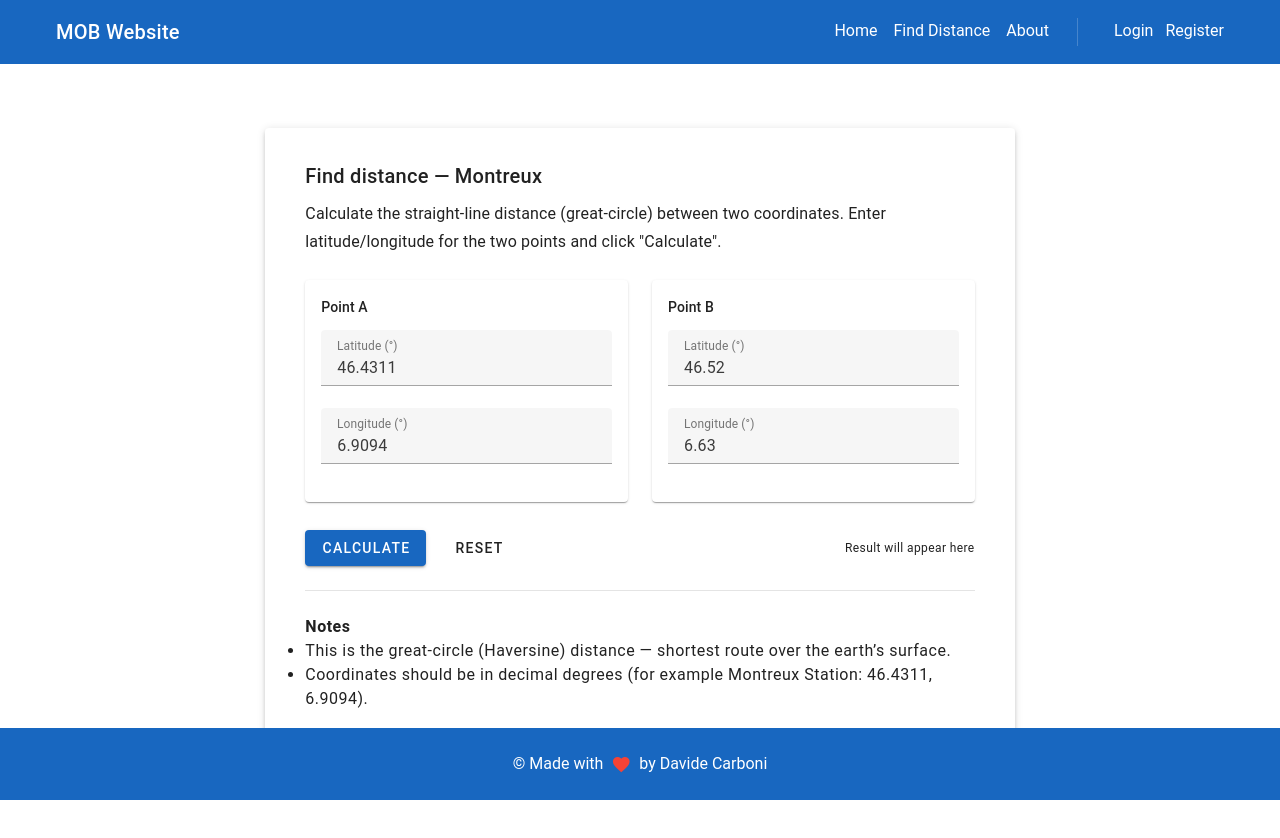
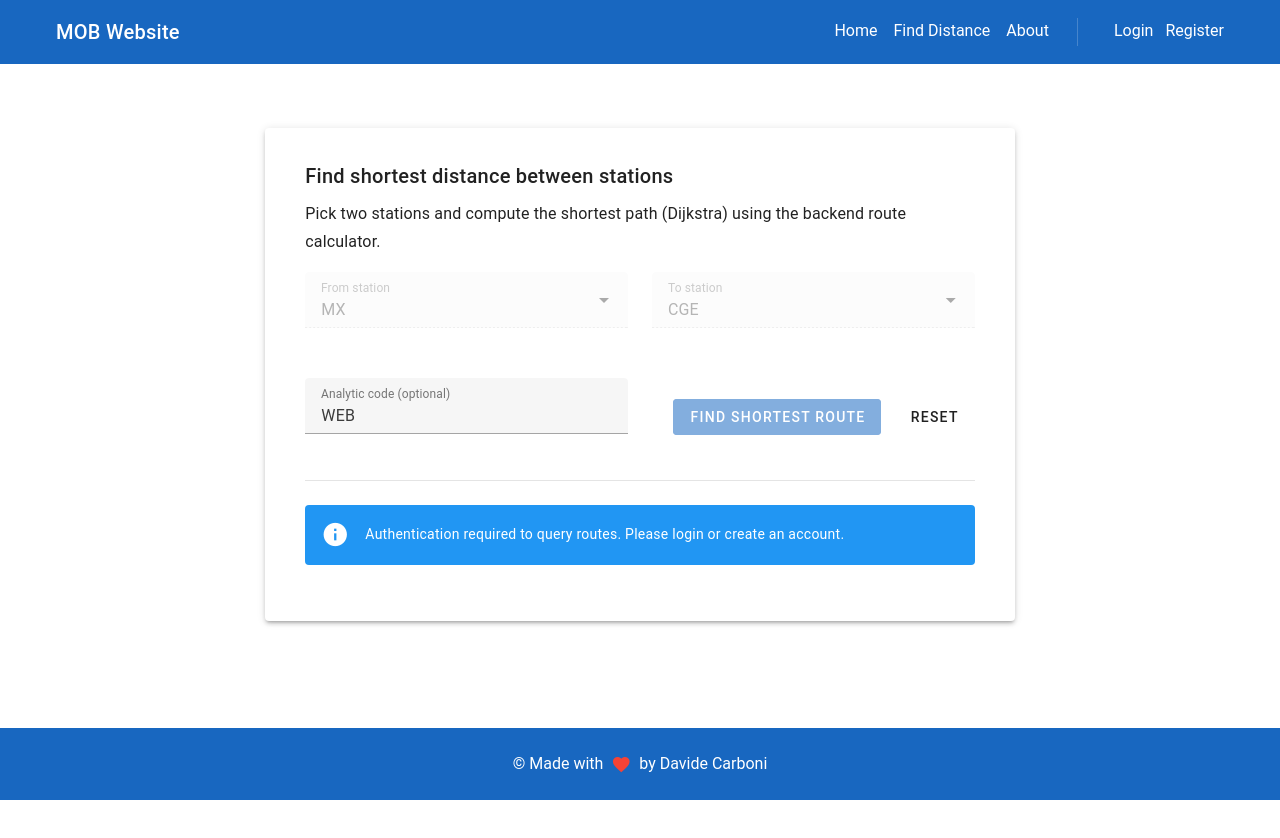
Before and after one commit to CarboniDavide/mob_montreaux, a Nuxt app in the folder frontend/: page /find-distance in a window 1280 px wide. Shown: the top 838 px of the page. After the commit the page ends 800 px from the top, so only its background shows below. Built offline with nearby package versions, Linux system fonts and the light colour scheme.

Commit message:
added a working Dijkstra-based route finder in the frontend

```diff
--- a/frontend/pages/find-distance.vue
+++ b/frontend/pages/find-distance.vue
@@ -3,52 +3,86 @@
 		<v-row justify="center">
 			<v-col cols="12" md="8">
 				<v-card elevation="3" class="pa-6">
-					<v-card-title class="text-h6">Find distance — Montreux</v-card-title>
+					<v-card-title class="text-h6">Find shortest distance between stations</v-card-title>
 
 					<v-card-text>
-						<p class="mb-6 text-subtitle-1">
-							Calculate the straight-line distance (great-circle) between two coordinates.
-							Enter latitude/longitude for the two points and click "Calculate".
-						</p>
+						<div class="mb-4">
+							<p class="text-subtitle-1">Pick two stations and compute the shortest path (Dijkstra) using the backend route calculator.</p>
+						</div>
 
 						<v-row>
 							<v-col cols="12" md="6">
-								<v-card outlined class="pa-4">
-									<div class="text-subtitle-2 mb-3">Point A</div>
-									<v-text-field v-model.number="aLat" label="Latitude (°)" type="number" :rules="latRules" />
-									<v-text-field v-model.number="aLon" label="Longitude (°)" type="number" :rules="lonRules" />
-								</v-card>
+								<v-autocomplete
+									v-model="fromShort"
+									:items="stations"
+									item-title="label"
+									item-value="short"
+									label="From station"
+									:loading="loadingStations"
+									:disabled="!isReady"
+									clearable
+								/>
 							</v-col>
 
 							<v-col cols="12" md="6">
-								<v-card outlined class="pa-4">
-									<div class="text-subtitle-2 mb-3">Point B</div>
-									<v-text-field v-model.number="bLat" label="Latitude (°)" type="number" :rules="latRules" />
-									<v-text-field v-model.number="bLon" label="Longitude (°)" type="number" :rules="lonRules" />
-								</v-card>
+								<v-autocomplete
+									v-model="toShort"
+									:items="stations"
+									item-title="label"
+									item-value="short"
+									label="To station"
+									:loading="loadingStations"
+									:disabled="!isReady"
+									clearable
+								/>
 							</v-col>
 						</v-row>
 
 						<v-row class="mt-4" align="center">
 							<v-col cols="12" md="6">
-								<v-btn color="primary" @click="calculate" :disabled="!validInputs">Calculate</v-btn>
-								<v-btn variant="text" @click="reset" class="ml-3">Reset</v-btn>
+								<v-text-field v-model="analyticCode" label="Analytic code (optional)" placeholder="e.g. WEB-UI" />
 							</v-col>
 
 							<v-col cols="12" md="6" class="text-right">
-								<div v-if="distanceKm !== null" class="text-h6">Distance: {{ distanceKm.toFixed(3) }} km</div>
-								<div v-else class="text-caption grey--text">Result will appear here</div>
+								<v-btn color="primary" @click="findRoute" :loading="finding" :disabled="!canQuery">Find shortest route</v-btn>
+								<v-btn variant="text" @click="reset" class="ml-3">Reset</v-btn>
 							</v-col>
 						</v-row>
 
 						<v-divider class="my-6" />
 
-						<div class="text-body-1">
-							<strong>Notes</strong>
-							<ul>
-								<li>This is the great-circle (Haversine) distance — shortest route over the earth’s surface.</li>
-								<li>Coordinates should be in decimal degrees (for example Montreux Station: 46.4311, 6.9094).</li>
-							</ul>
+						<div v-if="!isLogged" class="mb-4">
+							<v-alert type="info" dense>
+								Authentication required to query routes. Please <NuxtLink to="/login">login</NuxtLink> or <NuxtLink to="/register">create an account</NuxtLink>.
+							</v-alert>
+						</div>
+
+						<div v-if="error" class="mb-4">
+							<v-alert type="error" dense>{{ error }}</v-alert>
+						</div>
+
+						<div v-if="routeResult" class="mt-4">
+							<v-card outlined class="pa-4">
+								<div class="d-flex justify-space-between align-center mb-3">
+									<div>
+										<div class="text-subtitle-1">Distance</div>
+										<div class="text-h5">{{ routeResult.distanceKm.toFixed(3) }} km</div>
+									</div>
+									<div class="text-right">
+										<div class="text-subtitle-1">ID</div>
+										<div class="text-caption">{{ routeResult.id }}</div>
+									</div>
+								</div>
+
+								<v-divider class="my-3" />
+
+								<div>
+									<div class="text-subtitle-2 mb-2">Path (ordered stations)</div>
+									<v-chip-group>
+										<v-chip v-for="(s, i) in routeResult.path" :key="i" class="ma-1" color="primary" variant="tonal">{{ s }}</v-chip>
+									</v-chip-group>
+								</div>
+							</v-card>
 						</div>
 					</v-card-text>
 				</v-card>
@@ -57,71 +91,80 @@
 	</v-container>
 </template>
 
-<script lang="ts">
-import { defineComponent } from 'vue'
+<script setup lang="ts">
+import { ref, computed, onMounted, watch } from 'vue'
+import { useAuthStore } from '~/stores/auth'
 
-export default defineComponent({
-	name: 'FindDistancePage',
-	data() {
-		return {
-			// defaults are helpful — Montreux station coordinates used as one example
-			aLat: 46.4311 as number | null,
-			aLon: 6.9094 as number | null,
-			bLat: 46.5200 as number | null,
-			bLon: 6.6300 as number | null,
-			distanceKm: null as number | null,
+const auth = useAuthStore()
+auth.init()
+
+const isLogged = computed(() => auth.isLogged)
+
+const stations = ref<Array<{ id: number; short: string; long: string; label: string }>>([])
+const loadingStations = ref(false)
+
+const fromShort = ref<string | null>('MX')
+const toShort = ref<string | null>('CGE')
+const analyticCode = ref<string>('WEB')
+
+const finding = ref(false)
+const routeResult = ref<any | null>(null)
+const error = ref<string | null>(null)
+
+const isReady = computed(() => isLogged.value)
+const canQuery = computed(() => isReady.value && fromShort.value && toShort.value && fromShort.value !== toShort.value)
+
+const { $apiFetch } = useNuxtApp()
+
+async function loadStations() {
+	if (!isLogged.value) return
+	loadingStations.value = true
+	try {
+		const items = await $apiFetch('/stations')
+		// map items to { id, short, long, label }
+		stations.value = (items || []).map((s: any) => ({ id: s.id, short: s.short_name || s.short, long: s.long_name || s.long, label: `${s.short_name} — ${s.long_name}` }))
+	} catch (err: any) {
+		// show a friendly message
+		error.value = err?.message || 'Failed to load stations. Make sure you are logged in and your backend is running.'
+	} finally {
+		loadingStations.value = false
+	}
+}
+
+async function findRoute() {
+	error.value = null
+	routeResult.value = null
+	if (!canQuery.value) return
+	finding.value = true
+	try {
+		const body = { fromStationId: fromShort.value, toStationId: toShort.value, analyticCode: analyticCode.value || 'WEB' }
+		const res = await $apiFetch('/routes', { method: 'POST', body })
+		routeResult.value = res
+	} catch (err: any) {
+		// display clear messages for auth or validation errors
+		if (err?.status === 401) {
+			error.value = 'Unauthorized. Please login.'
+		} else if (err?.data?.message) {
+			error.value = err.data.message
+		} else {
+			error.value = err?.message || 'Failed to calculate route.'
 		}
-	},
-	computed: {
-		latRules(): ((v: number|null) => boolean|string)[] {
-			return [
-				(v: number|null) => v !== null && !Number.isNaN(v) || 'Required',
-				(v: number|null) => (v === null || (v >= -90 && v <= 90)) || 'Latitude must be between -90 and 90',
-			]
-		},
-		lonRules(): ((v: number|null) => boolean|string)[] {
-			return [
-				(v: number|null) => v !== null && !Number.isNaN(v) || 'Required',
-				(v: number|null) => (v === null || (v >= -180 && v <= 180)) || 'Longitude must be between -180 and 180',
-			]
-		},
-		validInputs(): boolean {
-			return [this.aLat, this.aLon, this.bLat, this.bLon].every(v => v !== null && !Number.isNaN(v))
-		}
-	},
-	methods: {
-		calculate(): void {
-			if (!this.validInputs) {
-				this.distanceKm = null
-				return
-			}
-			const toRad = (d: number) => (d * Math.PI) / 180
+	} finally {
+		finding.value = false
+	}
+}
 
-			const R = 6371 // Earth radius in km
-			const lat1 = toRad(this.aLat as number)
-			const lon1 = toRad(this.aLon as number)
-			const lat2 = toRad(this.bLat as number)
-			const lon2 = toRad(this.bLon as number)
+function reset() {
+	fromShort.value = null
+	toShort.value = null
+	analyticCode.value = 'WEB'
+	routeResult.value = null
+	error.value = null
+}
 
-			const dLat = lat2 - lat1
-			const dLon = lon2 - lon1
-
-			const a = Math.sin(dLat / 2) * Math.sin(dLat / 2) +
-								Math.cos(lat1) * Math.cos(lat2) *
-								Math.sin(dLon / 2) * Math.sin(dLon / 2)
-
-			const c = 2 * Math.atan2(Math.sqrt(a), Math.sqrt(1 - a))
-			this.distanceKm = R * c
-		},
-		reset(): void {
-			this.aLat = 46.4311
-			this.aLon = 6.9094
-			this.bLat = 46.5200
-			this.bLon = 6.6300
-			this.distanceKm = null
-		}
-	}
-})
+onMounted(() => loadStations())
+// if the user logs in after the page mounted, reload stations
+watch(isLogged, (v) => { if (v) loadStations() })
 </script>
 
 <style scoped>
```
